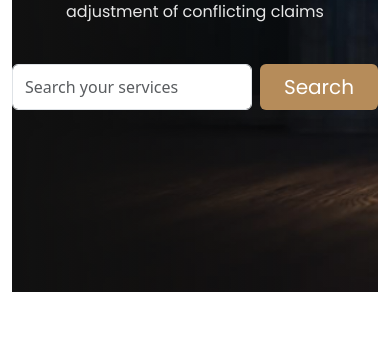
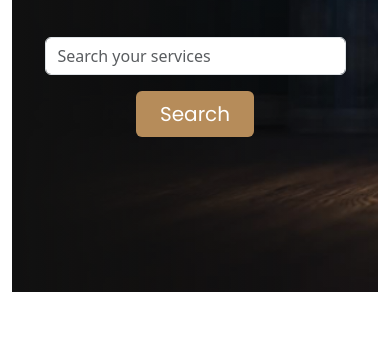
Before and after one commit to Ashik465/legal-solution, a plain HTML site: page index.html in a window 390 px wide. Shown: the part 503-840 px from the top of the page. Drawn offline with nearby package versions, Linux system fonts and the light colour scheme.

Commit message:
banner search bar responsive

```diff
--- a/index.html
+++ b/index.html
@@ -144,14 +144,14 @@
               claims
             </p>
 
-            <div class="d-flex mt-4">
+            <div class="d-md-flex mt-4">
               <input
                 class="form-control w-100 pe-5 me-2"
                 placeholder="Search your services"
               />
               <button
                 type="button"
-                class="btn btn-primary font-poppins rounded py-2 px-4 fs-5"
+                class="btn btn-primary font-poppins rounded py-2 px-4 fs-5 mt-3 mt-md-0"
               >
                 Search
               </button>
```
